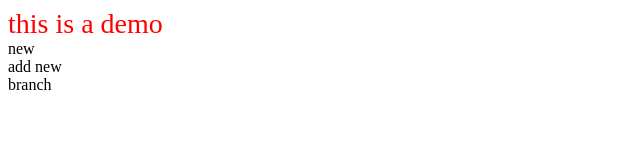
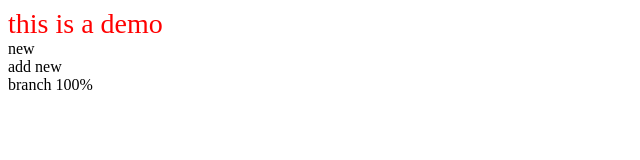
Before and after one commit to 2211024003/dbhot, a plain HTML site: page index.html in a window 1280 px wide. Shown: the full height of the page, 0-640 px from the left. Drawn offline with Linux system fonts and the light colour scheme.

Commit message:
c6_complete

```diff
--- a/index.html
+++ b/index.html
@@ -12,6 +12,6 @@
     </div>
     <div>new</div>
     <div>add new </div>
-    <div>branch</div>
+    <div>branch 100%</div>
 </body>
 </html>
```
